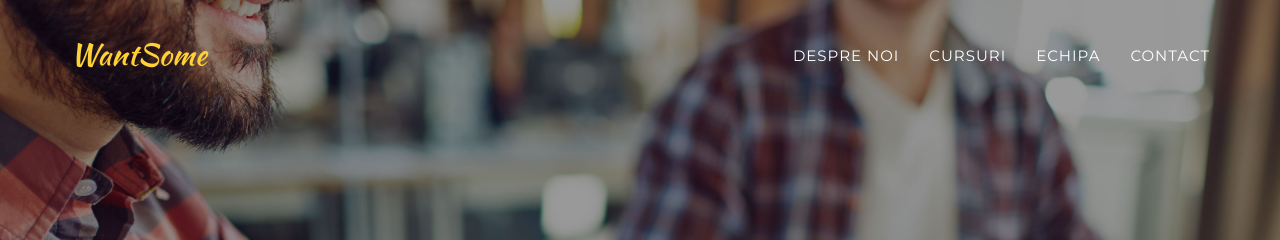
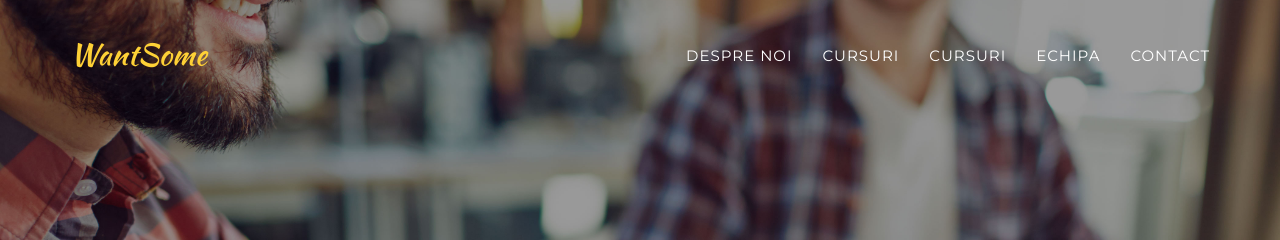
Before and after one commit to wantsomero/wantsomero.github.io, a Jekyll site: the page built from index.html, in a window 1280 px wide and 900 px high. Shown: the top 240 px of the window. Built offline with Jekyll 4.4.1, drawn with Linux system fonts in a browser that asks for light colours; some web fonts are replaced.

Commit message:
links update

```diff
--- a/_includes/courses.html
+++ b/_includes/courses.html
@@ -1,5 +1,5 @@
 <!-- Portfolio Grid Section -->
-<section id="portfolio" class="bg-light-gray">
+<section id="courses" class="bg-light-gray">
     <div class="container">
         <div class="row">
             <div class="col-lg-12 text-center">
--- a/_includes/header.html
+++ b/_includes/header.html
@@ -21,11 +21,11 @@
                     <li>
                         <a class="page-scroll" href="#about">Despre noi</a>
                     </li>
-                    <!-- <li>
+                    <li>
                         <a class="page-scroll" href="#services">Cursuri</a>
-                    </li> -->
+                    </li>
                     <li>
-                        <a class="page-scroll" href="#portfolio">Cursuri</a>
+                        <a class="page-scroll" href="#courses">Cursuri</a>
                     </li>
 
                     <li>
@@ -47,7 +47,7 @@
             <div class="intro-text">
                 <div class="intro-lead-in">The friendly IT academy</div>
                 <div class="intro-heading">Get some & level up</div>
-                <a href="#services" class="page-scroll btn btn-xl">Detalii</a>
+                <a href="#courses" class="page-scroll btn btn-xl">Detalii</a>
             </div>
         </div>
     </header>
```
Also changed, not shown: 8 other files.
